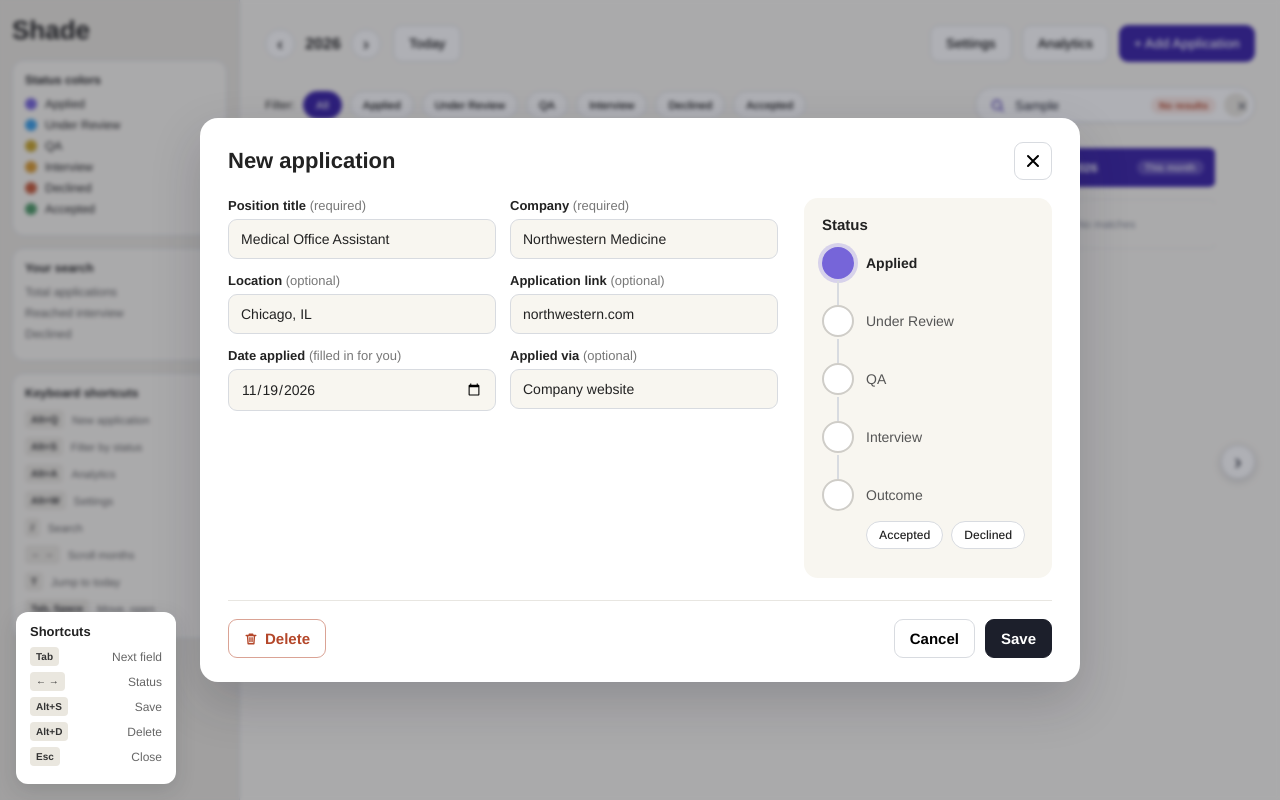
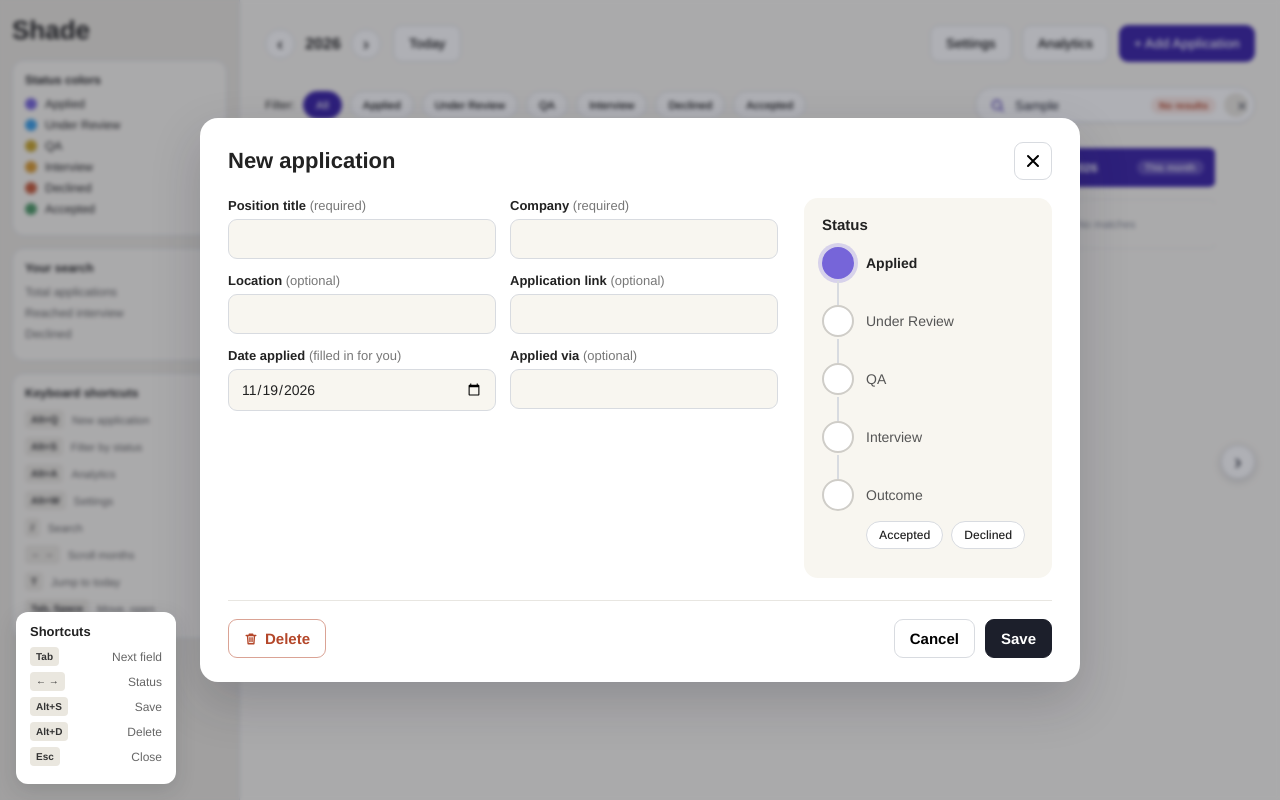
Before and after one commit to Athe-na/Shade-Job-Search-Tracker, a plain HTML site: page index.html in a window 1280 px wide. Both pictures are taken after typing "Sample" into the empty fields and a click on the button "+ Add Application". Drawn offline with nearby package versions, Linux system fonts and the light colour scheme.

Commit message:
Cleared placeholders in application addition screen

```diff
--- a/index.html
+++ b/index.html
@@ -254,27 +254,27 @@
             <div class="field-grid">
                 <label class="field">
                     <span class="field-label">Position title <span class="hint">(required)</span></span>
-                    <input name="positionTitle" type="text" value="Medical Office Assistant" required autocomplete="off">
+                    <input name="positionTitle" type="text" value="" required autocomplete="off">
                 </label>
                 <label class="field">
                     <span class="field-label">Company <span class="hint">(required)</span></span>
-                    <input name="company" type="text" value="Northwestern Medicine" required autocomplete="off">
+                    <input name="company" type="text" value="" required autocomplete="off">
                 </label>
                 <label class="field">
                     <span class="field-label">Location <span class="hint">(optional)</span></span>
-                    <input name="location" type="text" value="Chicago, IL" autocomplete="off">
+                    <input name="location" type="text" value="" autocomplete="off">
                 </label>
                 <label class="field">
                     <span class="field-label">Application link <span class="hint">(optional)</span></span>
-                    <input name="applicationLink" type="text" value="northwestern.com" inputmode="url" autocomplete="off">
+                    <input name="applicationLink" type="text" value="" inputmode="url" autocomplete="off">
                 </label>
                 <label class="field">
                     <span class="field-label">Date applied <span class="hint">(filled in for you)</span></span>
-                    <input name="dateApplied" type="date" value="2026-10-06">
+                    <input name="dateApplied" type="date" value="2026-11-29">
                 </label>
                 <label class="field">
                     <span class="field-label">Applied via <span class="hint">(optional)</span></span>
-                    <input name="appliedVia" type="text" value="Company website" autocomplete="off">
+                    <input name="appliedVia" type="text" value="" autocomplete="off">
                 </label>
                 <p class="form-error" id="application-error" role="alert" hidden></p>
             </div>
```
